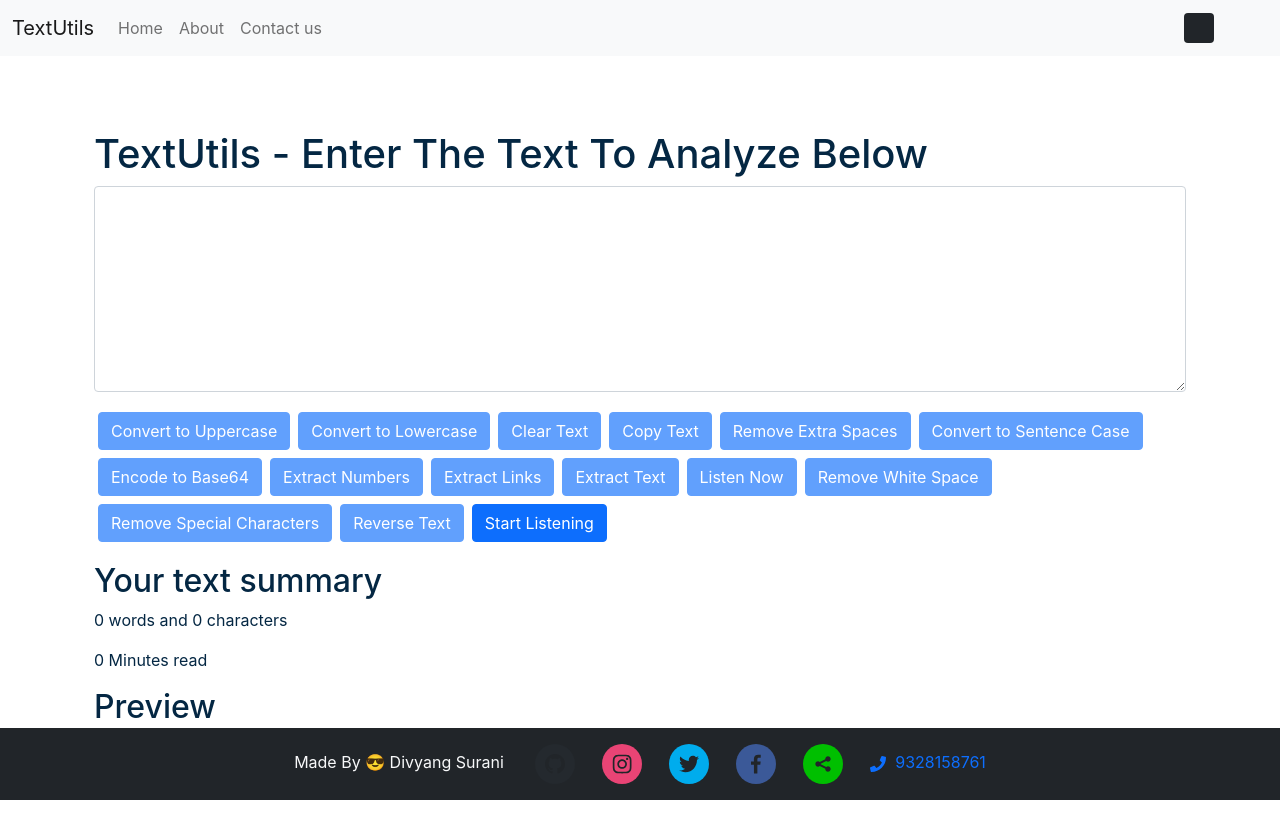
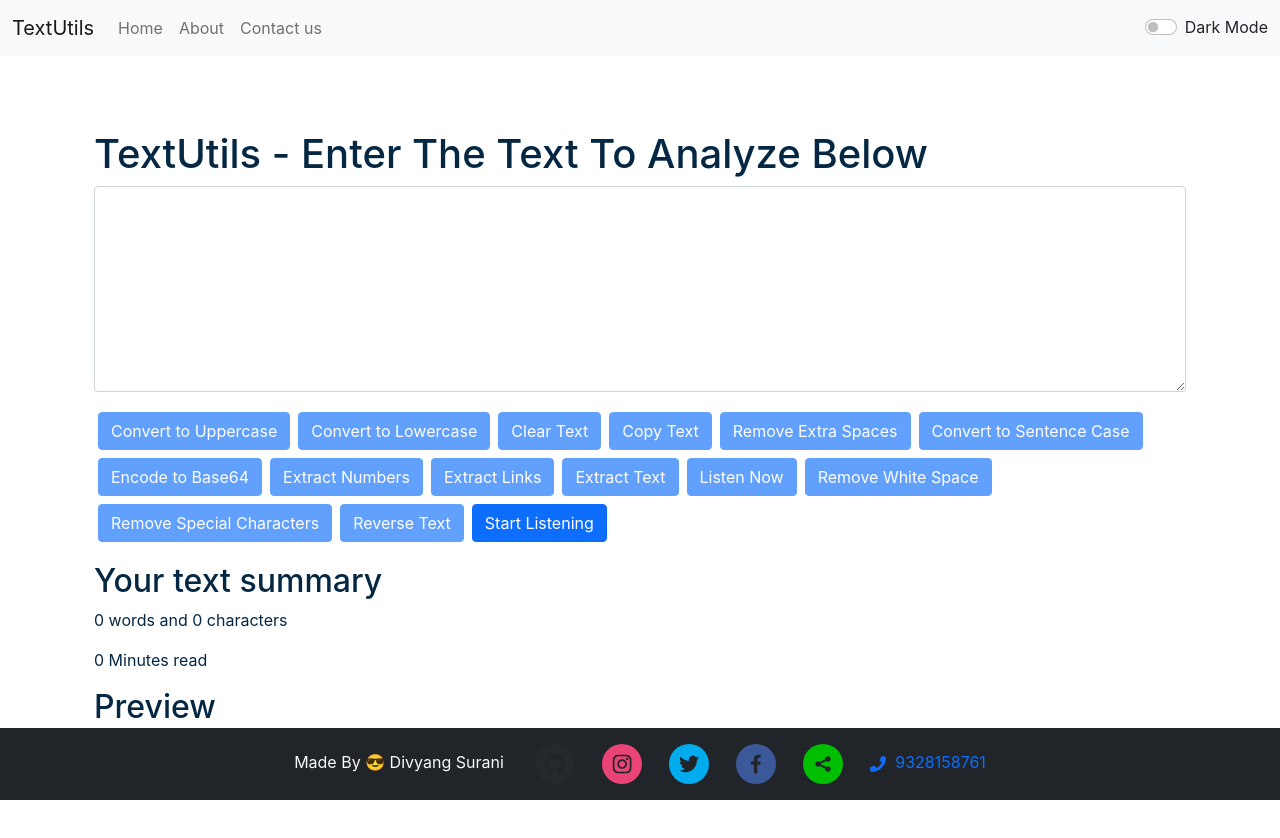
Before and after one commit to divyangsurani/TextUtils, a React (Create React App) app: page / in a window 1280 px wide. Shown: the top 838 px of the page. Built offline with nearby package versions, Linux system fonts and the light colour scheme.

Commit message:
Update Navbar.js

```diff
--- a/src/components/Navbar.js
+++ b/src/components/Navbar.js
@@ -1,5 +1,5 @@
-import React from 'react'
-import PropTypes from 'prop-types'
+import React from 'react';
+import PropTypes from 'prop-types';
 import { Link } from 'react-router-dom';
 
 export default function Navbar(props) {
@@ -13,7 +13,7 @@ export default function Navbar(props) {
                 <div className="collapse navbar-collapse" id="navbarSupportedContent">
                     <ul className="navbar-nav me-auto mb-2 mb-lg-0">
                         <li className="nav-item">
-                            <Link className="nav-link" aria-current="page" to="/" style={{}}>Home</Link>
+                            <Link className="nav-link" aria-current="page" to="/">Home</Link>
                         </li>
                         <li className="nav-item">
                             <Link className="nav-link" to="/about">{props.aboutText}</Link>
@@ -22,26 +22,27 @@ export default function Navbar(props) {
                             <Link className="nav-link" to="/contactus">{props.contactus}</Link>
                         </li>
                     </ul>
-                    <div className="d-flex">
-                        {/* <div className="bg-primary rounded mx-2" onClick={()=>{props.toggleMode('primary')}} style={{height: '30px', width: '30px', cursor: 'pointer'}}></div>
-                        <div className="bg-danger rounded mx-2" onClick={()=>{props.toggleMode('danger')}} style={{height: '30px', width: '30px', cursor: 'pointer'}}></div>
-                        <div className="bg-success rounded mx-2" onClick={()=>{props.toggleMode('success')}} style={{height: '30px', width: '30px', cursor: 'pointer'}}></div>
-                        <div className="bg-warning rounded mx-2" onClick={()=>{props.toggleMode('warning')}} style={{height: '30px', width: '30px', cursor: 'pointer'}}></div> */}
-                        <div className="bg-dark  rounded mx-2" onClick={()=>{props.toggleMode('dark')}} style={{height: '30px', width: '30px', cursor: 'pointer'}}></div>
-                        <div className="bg-light  rounded mx-2" onClick={()=>{props.toggleMode('light')}} style={{height: '30px', width: '30px', cursor: 'pointer'}}></div>
+                    <div className="form-check form-switch">
+                        <input className="form-check-input" type="checkbox" id="flexSwitchCheckDefault" onChange={props.toggleMode} checked={props.mode === 'dark'} />
+                        <label className="form-check-label" htmlFor="flexSwitchCheckDefault">
+                            {props.mode === 'dark' ? 'Light Mode' : 'Dark Mode'}
+                        </label>
                     </div>
                 </div>
             </div>
         </nav>
-    )
+    );
 }
 
 Navbar.propTypes = {
     title: PropTypes.string.isRequired,
-    aboutText: PropTypes.string.isRequired
-}
+    aboutText: PropTypes.string.isRequired,
+    mode: PropTypes.string.isRequired,
+    toggleMode: PropTypes.func.isRequired,
+};
 
 Navbar.defaultProps = {
     title: 'Set title here',
-    aboutText: 'About'
-  };
+    aboutText: 'About',
+    mode: 'light',
+};
```
